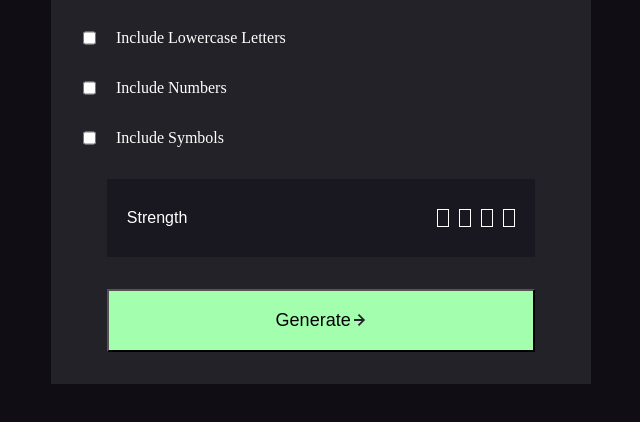
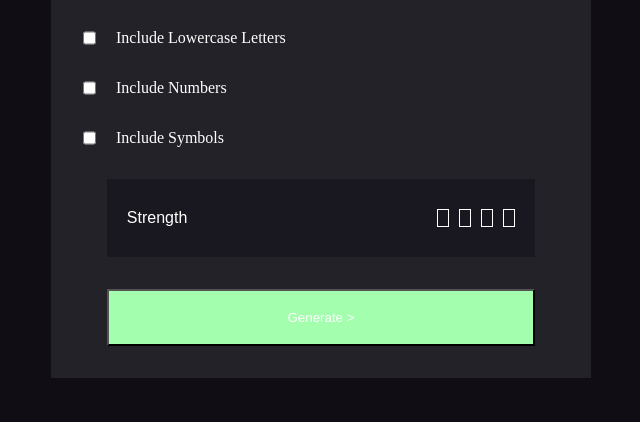
Before and after one commit to AgrapujyaLashkari/Mid-Semester-Project, a plain HTML site: page index.html in a window 1280 px wide. Shown: the part 378-800 px from the top of the page, without its empty margins (319-959 px from the left). Drawn offline with Linux system fonts and the light colour scheme.

Commit message:
Update index.html

```diff
--- a/index.html
+++ b/index.html
@@ -71,8 +71,8 @@
                 </div>
 
                 <button class="generateBtn" type="submit">
-                <span>Generate</span>
-                <svg
+                Generate >
+                <!-- <svg
                     width="12"
                     height="12"
                     xmlns="http://www.w3.org/2000/svg"
@@ -81,7 +81,7 @@
                     <path
                     fill="#24232C"
                     d="m5.106 12 6-6-6-6-1.265 1.265 3.841 3.84H.001v1.79h7.681l-3.841 3.84z"/>
-                </svg>
+                </svg> -->
                 </button>
             </div>
         </div>
```
